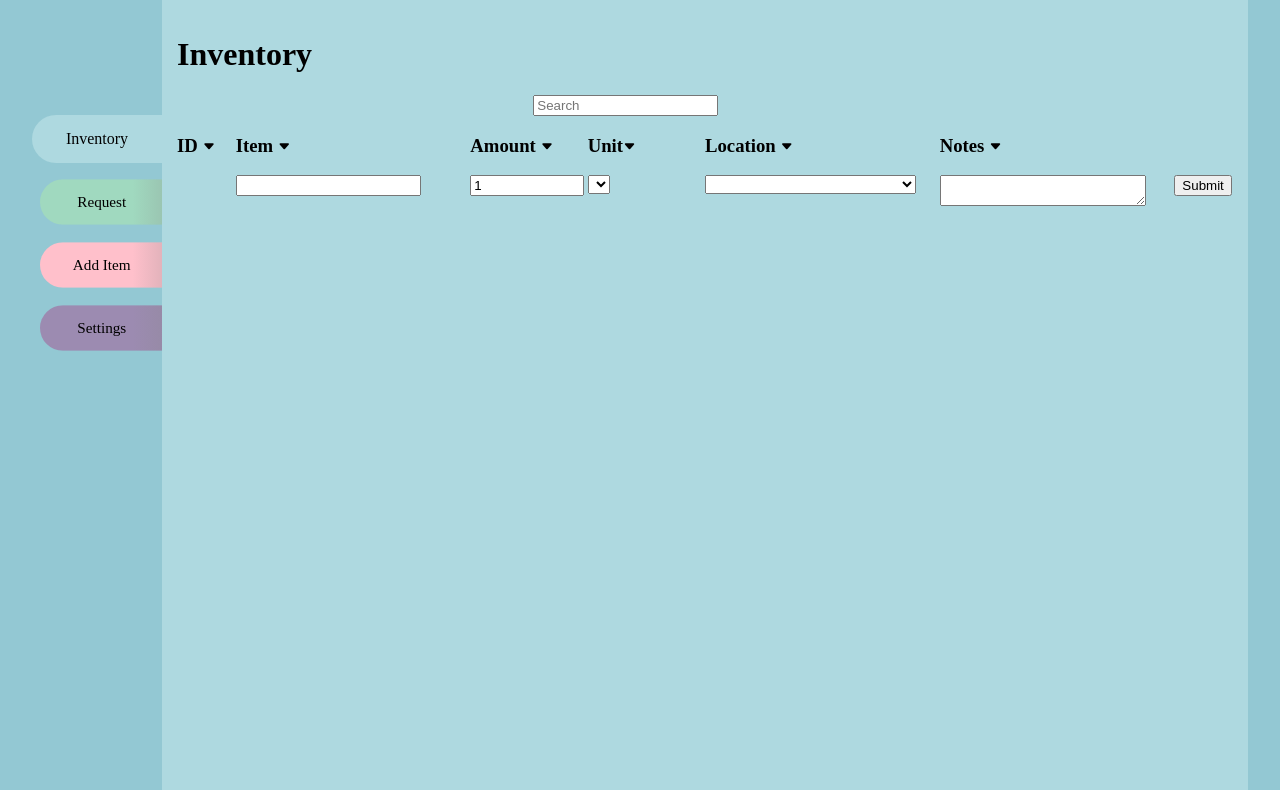
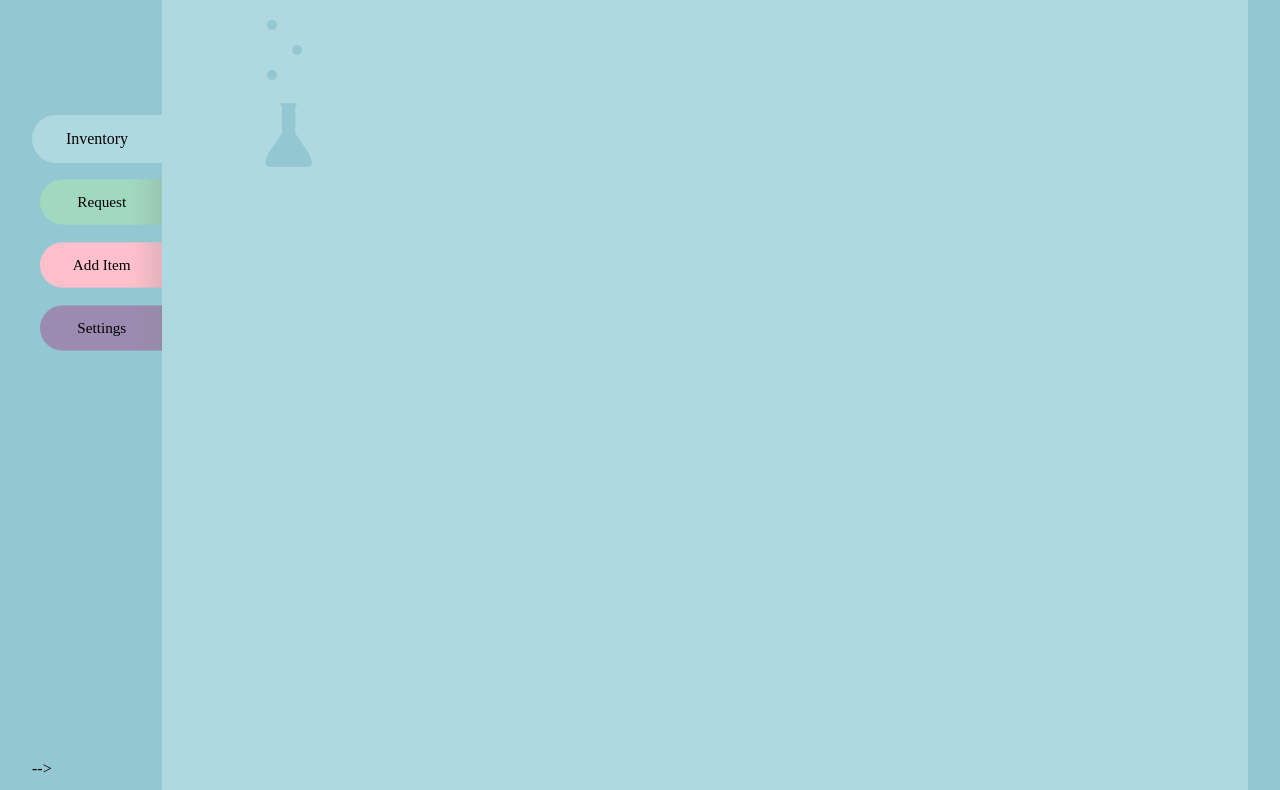
Before and after one commit to hello-pmwilson/cell_bio_inventory, a Django app: page / in a window 1280 px wide. Shown: the part 30-820 px from the top of the page. Run offline with Django 4.2, Linux system fonts and the light colour scheme; the visitor is signed in with stand-in values (Sample User, id 1); data that the repository does not hold is empty.

Commit message:
add loading flask

```diff
--- a/inventory/static/inventory/css/style.css
+++ b/inventory/static/inventory/css/style.css
@@ -78,6 +78,29 @@ body {
     transform: scale(.95) translateX(5px);
   }
 
+  #flask {
+    fill: var(--secondary-color);
+    position: absolute;
+    top: 100px;
+    left: 100px;
+  }
+
+  #bubble {
+    fill: var(--secondary-color);
+    position: absolute;
+    left: 100px;
+    animation: MoveUp 1s
+  }
+
+  #bubble:first-child {
+    transform: translateY(50px);
+  }
+  #bubble:nth-child(2){
+    transform: translate(25px, 25px);
+  }
+
+
+
   #inventory {
     background-color: #aed9e0;
   }
--- a/inventory/templates/inventory/index.html
+++ b/inventory/templates/inventory/index.html
@@ -24,8 +24,21 @@
         <div class="tab inactive" href="{% url 'index' %}?selected=settings" id="settings">Settings</div>
     </div>
     <div id="data">
-        {% include defaultURL %}
+        <svg id="bubble" height="100" width="100" xmlns="http://www.w3.org/2000/svg">
+            <circle r="5" cx="10" cy="10"/>
+        </svg>
+        <svg id="bubble" height="100" width="100" xmlns="http://www.w3.org/2000/svg">
+            <circle r="5" cx="10" cy="10"/>
+        </svg>
+        <svg id="bubble" height="100" width="100" xmlns="http://www.w3.org/2000/svg">
+            <circle r="5" cx="10" cy="10"/>
+        </svg>
+        <svg id="flask" xmlns="http://www.w3.org/2000/svg" width="100" height="100" viewBox="0 0 15 15">
+            <path d="M1 8L3 5V1Q2.5.5 3 .5H5Q5.5.5 5 1V5L7 8Q8 10 7 10H1Q0 10 1 8"/>
+          </svg>
     </div>
 </div>
 </body>
 </html>
+
+<!-- {% include defaultURL %} -->
```
